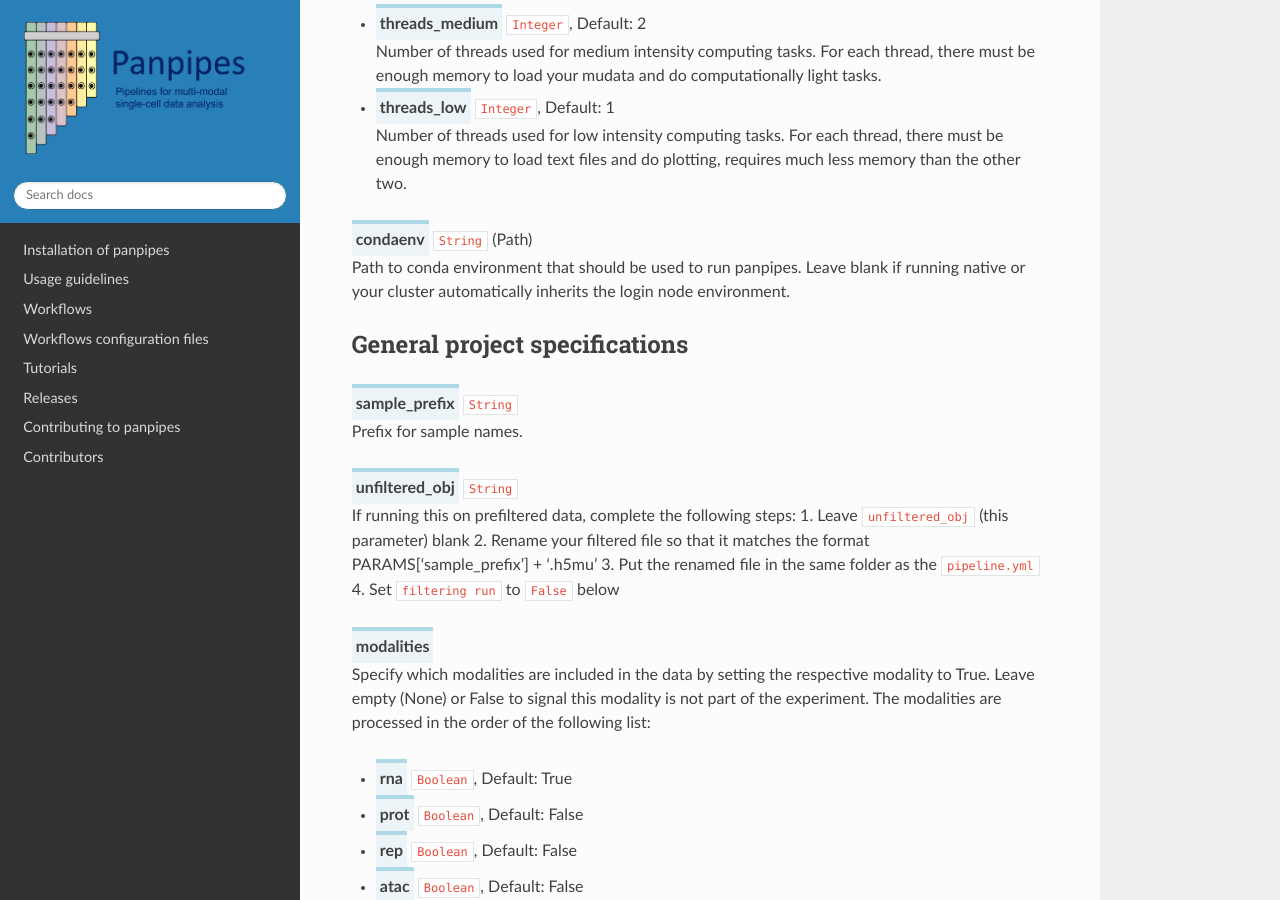
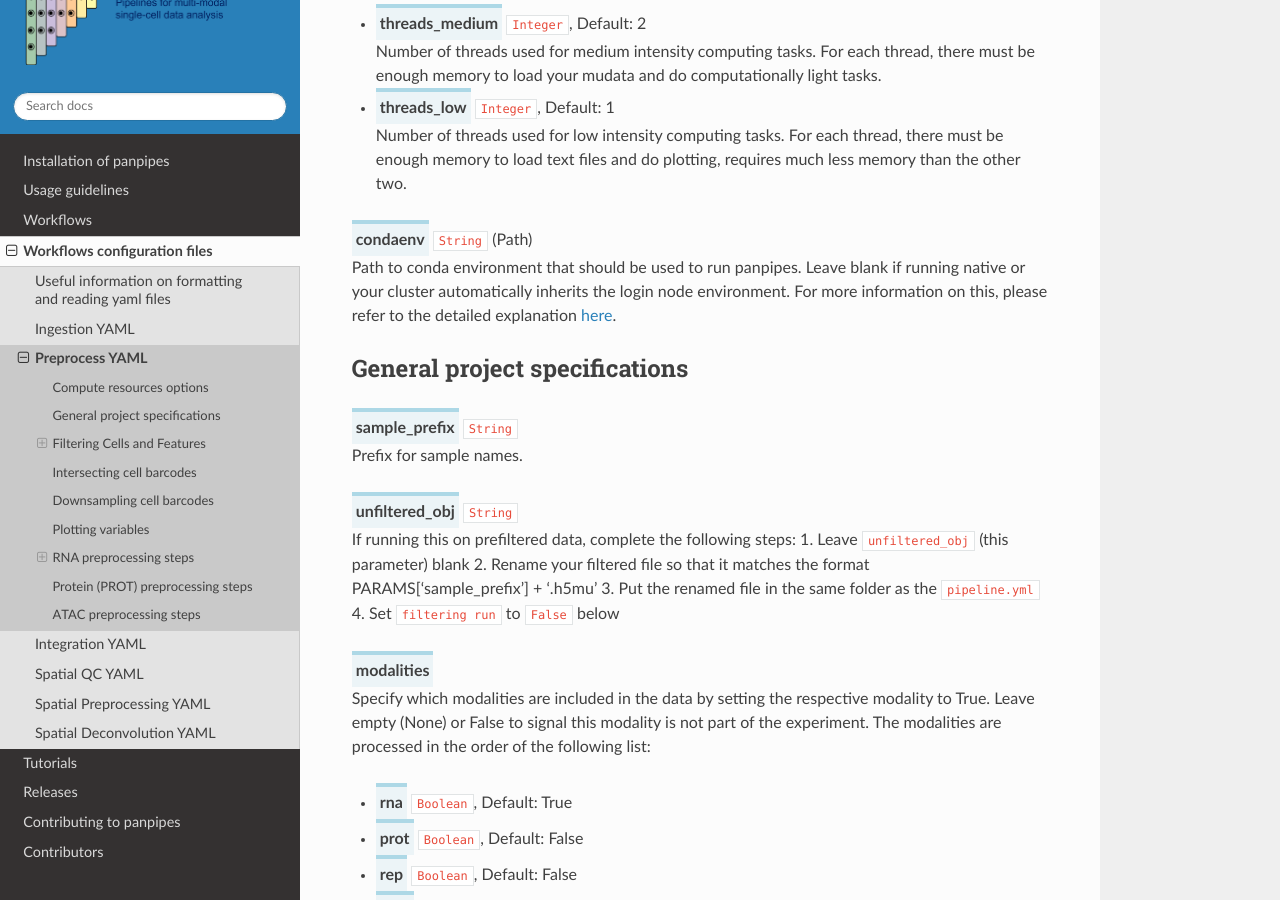
Before and after one commit to bio-la/panpipes-nextflow, a Sphinx documentation site: the page built from docs/yaml_docs/pipeline_preprocess_yml.md, in a window 1280 px wide and 900 px high, scrolled down 870 px. Built offline with Sphinx 7.4.7 and the Read the Docs theme 2.0.0, drawn with Linux system fonts in a browser that asks for light colours; some of the changed text lies outside the part shown.

Commit message:
Added link in index.rst

```diff
--- a/docs/yaml_docs/index.rst
+++ b/docs/yaml_docs/index.rst
@@ -6,6 +6,7 @@ Workflows configuration files
 
     useful_info_on_yml
     pipeline_ingestion_yml
+    pipeline_preprocess_yml
     pipeline_integration_yml
     spatial_qc
     spatial_preprocess
--- a/docs/yaml_docs/pipeline_preprocess_yml.md
+++ b/docs/yaml_docs/pipeline_preprocess_yml.md
@@ -44,6 +44,7 @@ Specified by the following three parameters:
 <span class="parameter">condaenv</span> `String` (Path)<br>
     Path to conda environment that should be used to run panpipes.
     Leave blank if running native or your cluster automatically inherits the login node environment.
+    For more information on this, please refer to the detailed explanation [here](https://panpipes-pipelines.readthedocs.io/en/latest/install.html#specifying-conda-environments-to-run-panpipes).
 
 ## General project specifications
 
```
Also changed, not shown: 1 other file.
